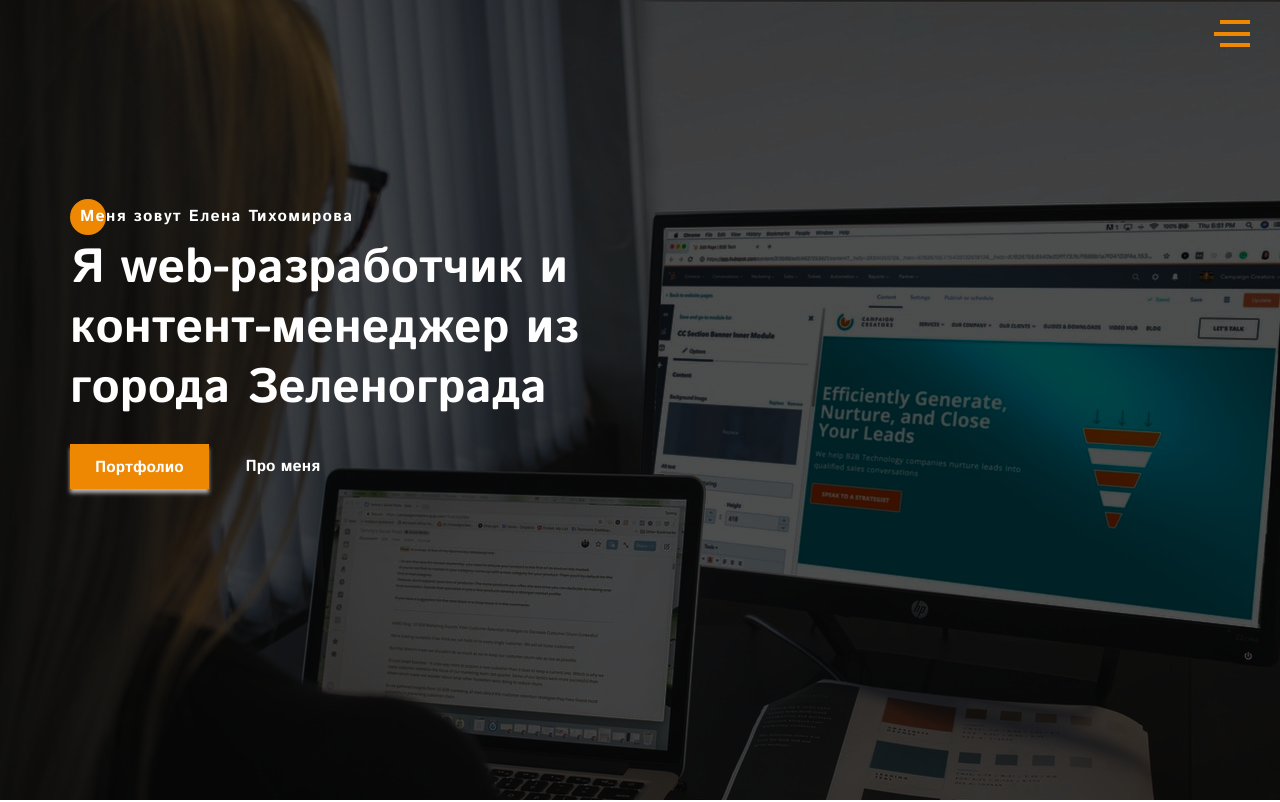
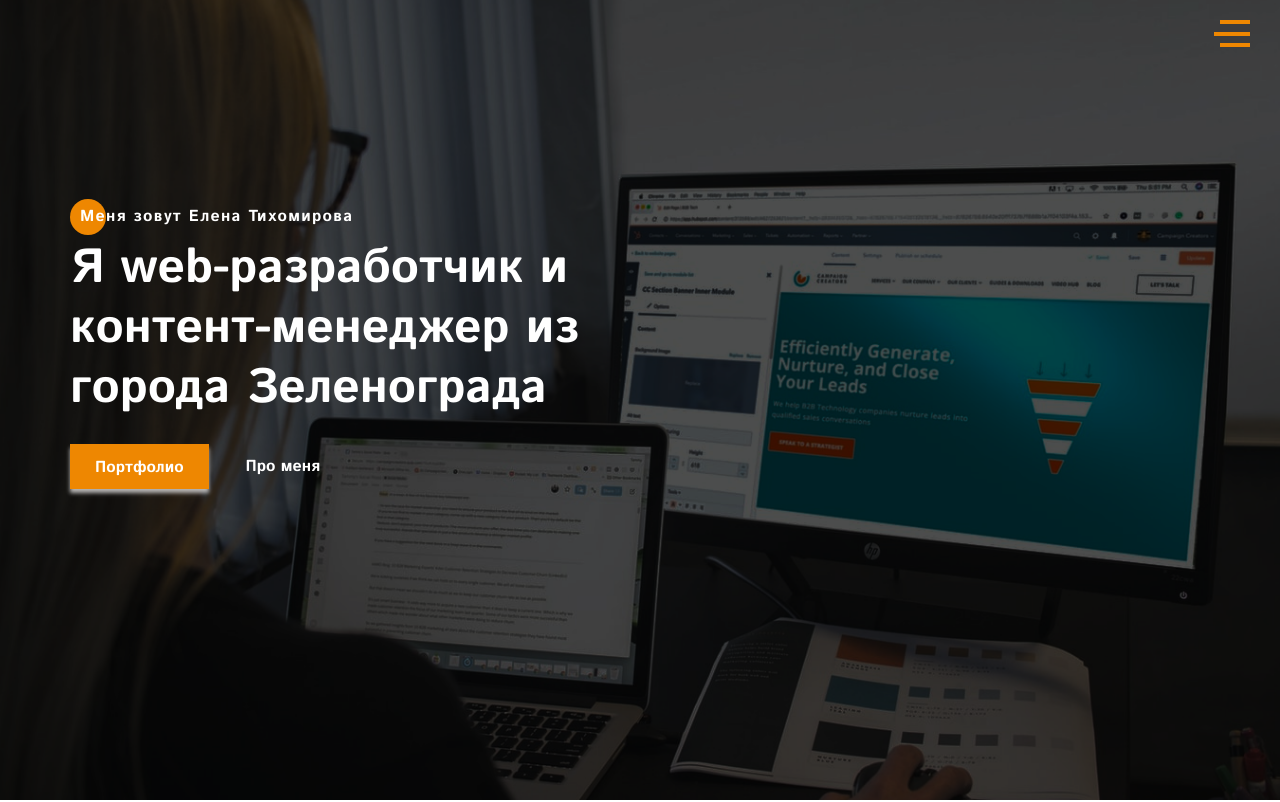
Before and after one commit to Tikhomirova84/Portfolio_tikhomirova, a plain HTML site: page index.html in a window 1280 px wide. Shown: the top 802 px of the page. Drawn offline with nearby package versions, Linux system fonts and the light colour scheme.

Commit message:
Update index.html

```diff
--- a/index.html
+++ b/index.html
@@ -107,7 +107,7 @@
         </div>
         <div class="menu__overlay"></div>
     </div>
-    <section id="up"  style="background:url(Portfolio_tikhomirova/topblack.png)"  class="promo">
+    <section id="up"  style="background-image:url(topblack.png)"  class="promo">
         <div class="hamburger">
             <span></span>
             <span class="long"></span>
```
